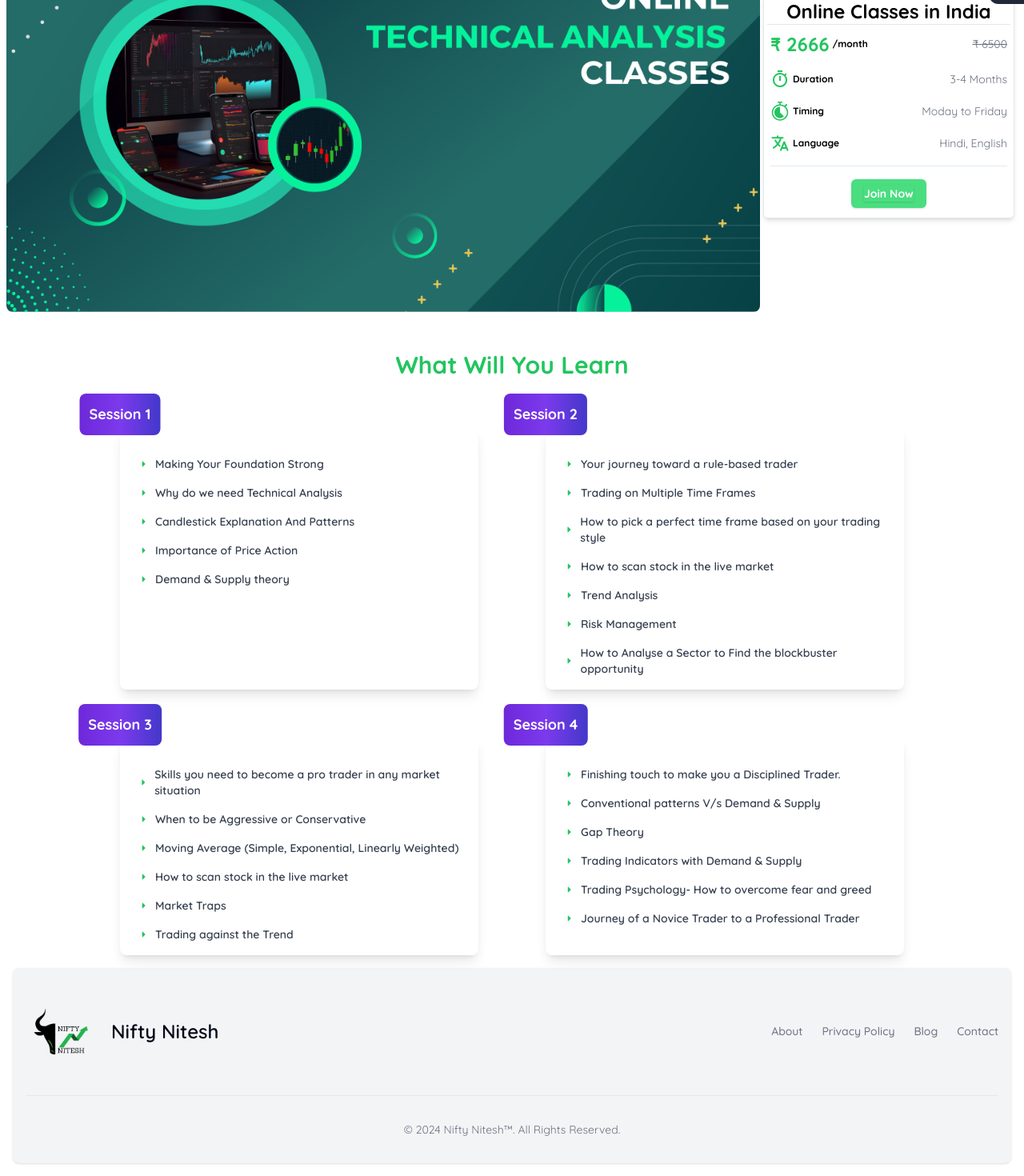
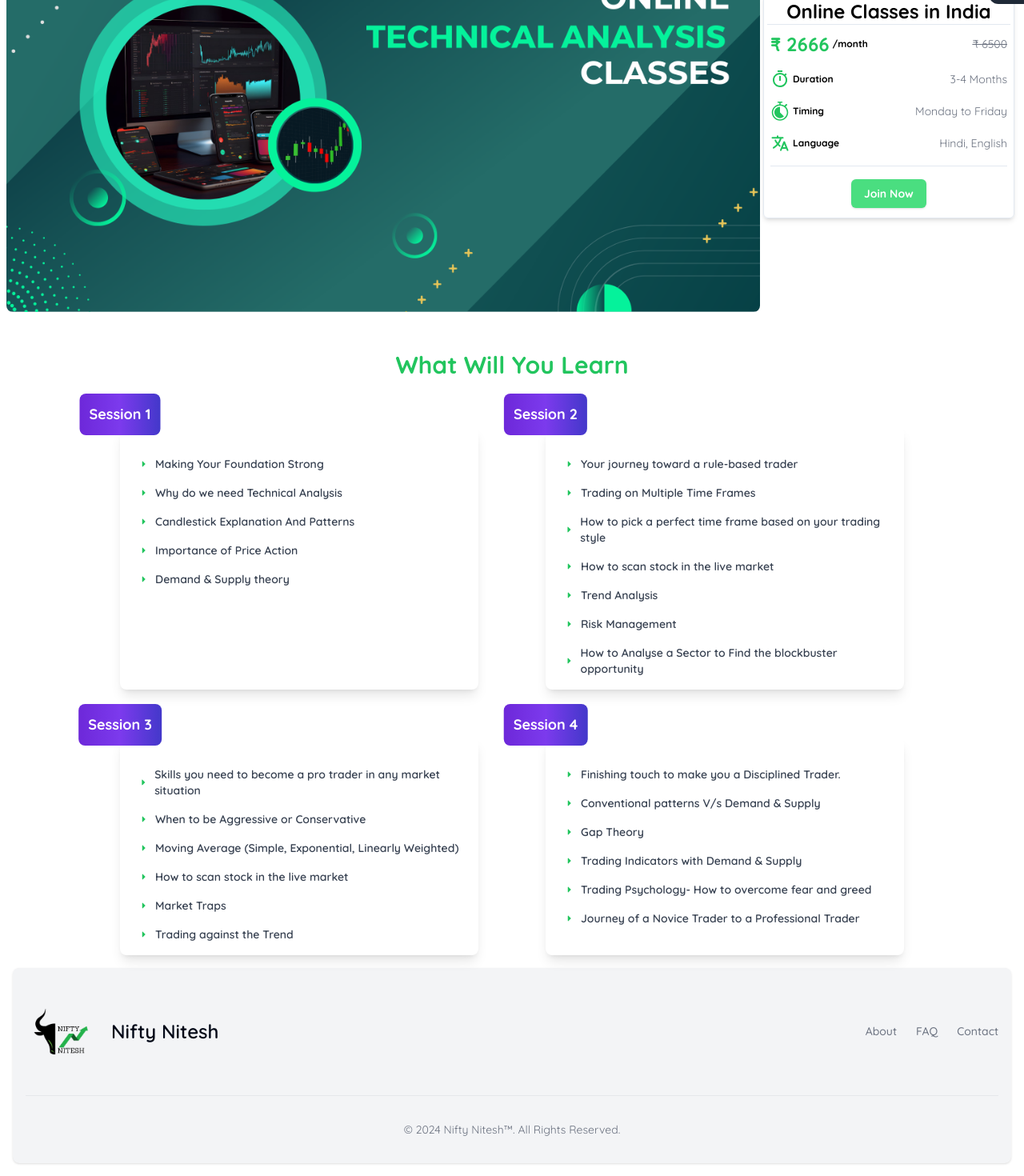
Before and after one commit to riteshk-007/Nifty-Nitesh, a Next.js app: page /online-classes in a window 1280 px wide. Shown: the part 497-1967 px from the top of the page at 80% size. Built offline with nearby package versions, Linux system fonts and the light colour scheme.

Commit message:
Fix typos and update class schedule

```diff
--- a/app/courses/TopSection.jsx
+++ b/app/courses/TopSection.jsx
@@ -90,7 +90,7 @@ const Top = ({
               <a
                 href={`https://wa.me/+917827433875?text=${message}`}
                 target="_blank"
-                className="text-white font-bold shadow"
+                className="text-white font-bold"
                 rel="noreferrer"
               >
                 Join Now
--- a/app/footer.js
+++ b/app/footer.js
@@ -40,14 +40,10 @@ const Footer = () => {
                 About
               </Link>
             </li>
+
             <li>
-              <Link href="/" className="hover:underline me-4 md:me-6">
-                Privacy Policy
-              </Link>
-            </li>
-            <li>
-              <Link href="/" className="hover:underline me-4 md:me-6">
-                Blog
+              <Link href="/faq" className="hover:underline me-4 md:me-6">
+                FAQ
               </Link>
             </li>
             <li>
--- a/app/offline-classes/page.js
+++ b/app/offline-classes/page.js
@@ -21,7 +21,7 @@ const Offline = () => {
         price={"2999"}
         discount={"6999"}
         duration={"3-4 Months"}
-        time={"Moday to Friday"}
+        time={"Monday to Friday"}
         lang={"Hindi, English"}
         message={encodedMessage}
         description={
--- a/app/online-classes/page.js
+++ b/app/online-classes/page.js
@@ -21,7 +21,7 @@ const Online = () => {
         price={"2666"}
         discount={"6500"}
         duration={"3-4 Months"}
-        time={"Moday to Friday"}
+        time={"Monday to Friday"}
         lang={"Hindi, English"}
         message={encodedMessage}
         description={
```
